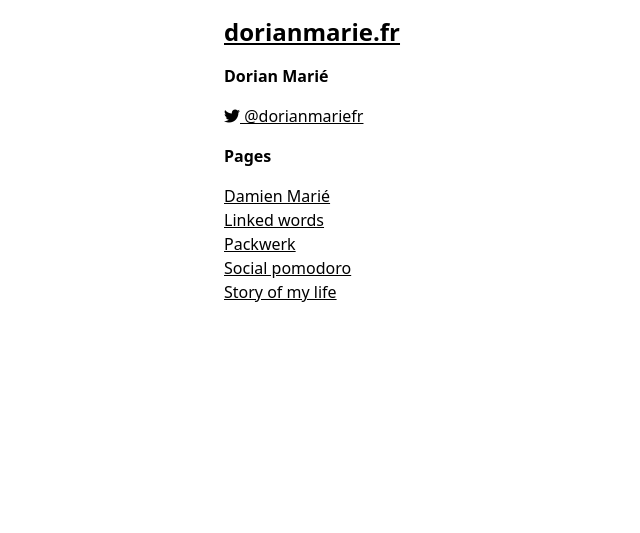
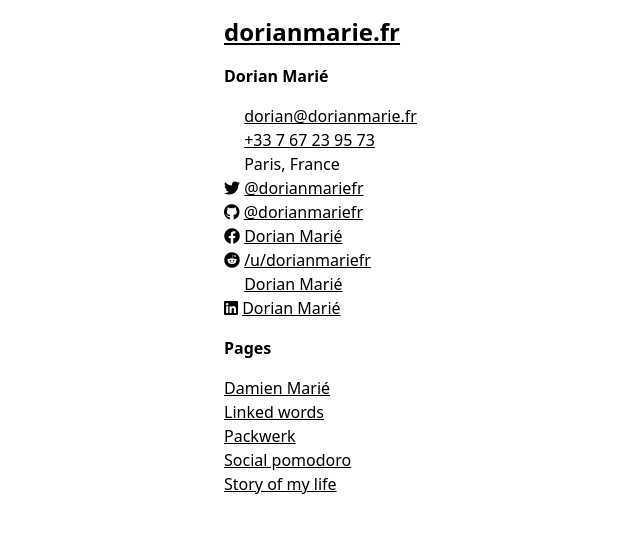
Before and after one commit to dorianmariefr/dorianmarie.fr-old, a Jekyll site: the page built from index.md, in a window 1280 px wide. Shown: the top 533 px of the page, without its empty margins (208-848 px from the left). Built offline with Jekyll 4.4.1, drawn with Linux system fonts in a browser that asks for light colours; our own code applies the rules of GitHub Pages for plain Markdown files.

Commit message:
add more info about me

```diff
--- a/index.md
+++ b/index.md
@@ -4,7 +4,17 @@ title: ""
 
 # Dorian Marié
 
-<a href="https://twitter.com/dorianmariefr"><i class="fab fa-twitter"></i> @dorianmariefr</a>
+<ul>
+<li><i class="fab fa-envelope"></i> <a href="mailto:dorian@dorianmarie.fr">dorian@dorianmarie.fr</a></li>
+<li><i class="fab fa-phone"></i> <a href="tel:+33767239573">+33 7 67 23 95 73</a></li>
+<li><i class="fab fa-map-marker"></i> Paris, France</li>
+<li><i class="fab fa-twitter"></i> <a href="https://twitter.com/dorianmariefr">@dorianmariefr</a></li>
+<li><i class="fab fa-github"></i> <a href="https://github.com/dorianmariefr">@dorianmariefr</a></li>
+<li><i class="fab fa-facebook"></i> <a href="https://facebook.com/dorianmariefr">Dorian Marié</a></li>
+<li><i class="fab fa-reddit"></i> <a href="https://reddit.com/u/dorianmariefr">/u/dorianmariefr</a></li>
+<li><i class="fab fa-couch"></i> <a href="https://www.couchsurfing.com/users/2012917976">Dorian Marié</a></li>
+<li><i class="fab fa-linkedin"></i> <a href="https://www.linkedin.com/in/dorian-marié-948b001a2">Dorian Marié</a></li>
+</ul>
 
 # Pages
 
```
